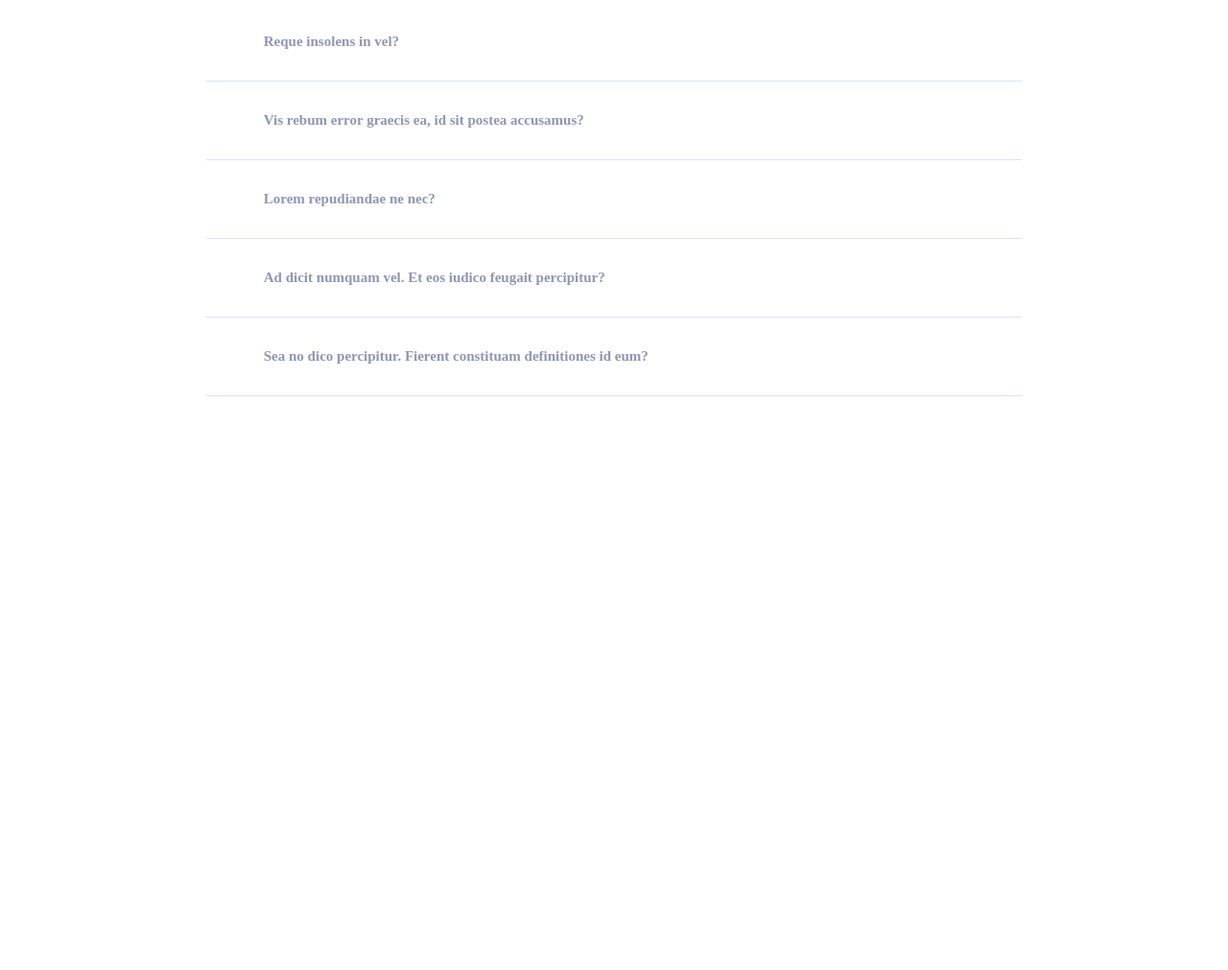
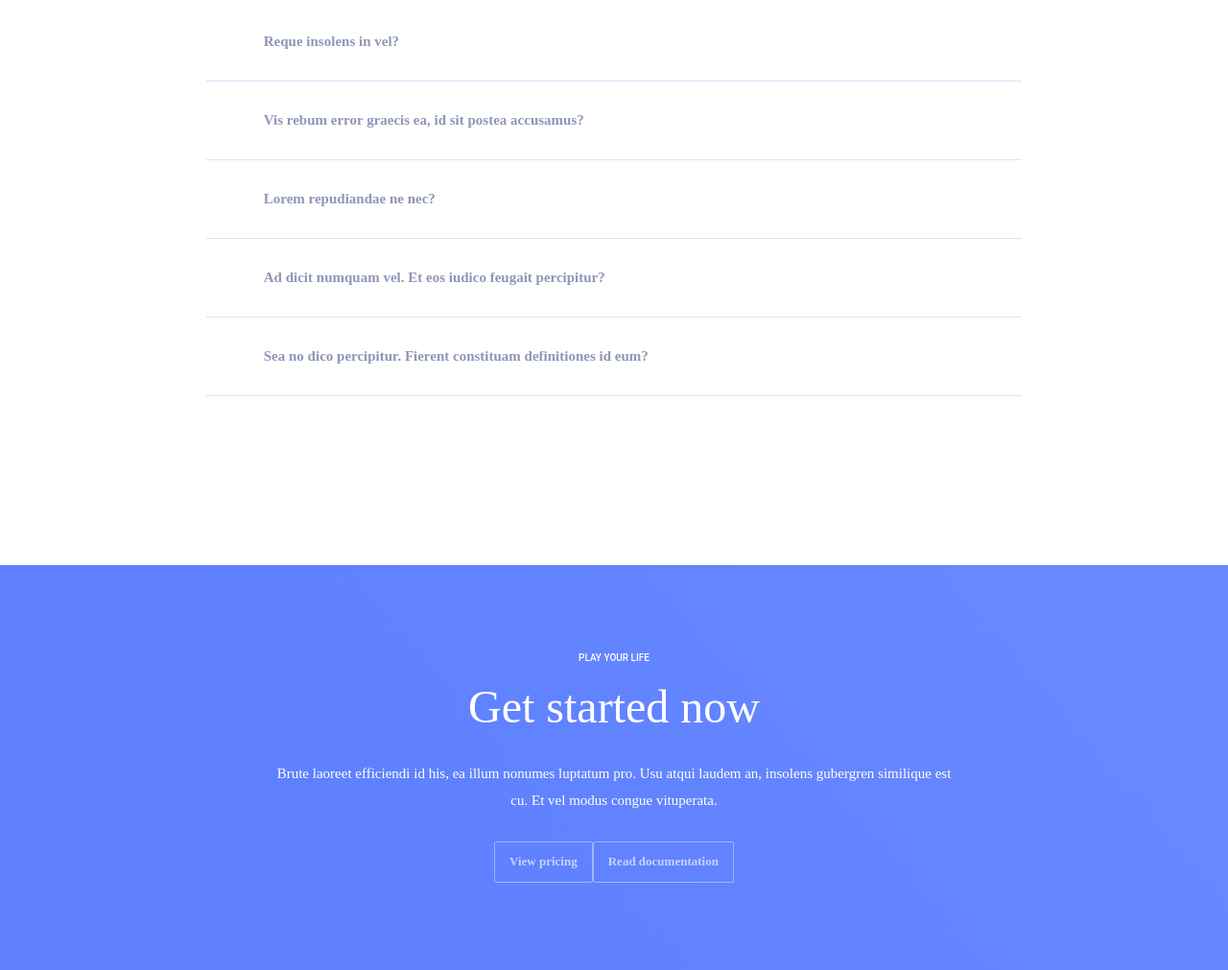
Before and after one commit to kivals/site-2, a website: page #src/index.html in a window 1280 px wide. Shown: the part 6842-7853 px from the top of the page at 96% size. Before the commit the page ends 7431 px from the top, so only its background shows below. Drawn offline with nearby package versions, Linux system fonts and the light colour scheme; files that its build step writes are made by us from their sources; a web font is replaced by a local one.

Commit message:
Get Started section finished

```diff
--- a/#src/index.html
+++ b/#src/index.html
@@ -364,6 +364,21 @@
 						</div>
 					</div>
 				</section>
+				<section class="page__get-started get-started">
+					<div class="get-started__container _container">
+						<div class="get-started__body">
+							<div class="get-started__header-text _header-text">play your life</div>
+							<h2 class="get-started__title _title">
+								Get <span>started</span> now
+							</h2>
+							<div class="get-started__text">Brute laoreet efficiendi id his, ea illum nonumes luptatum pro. Usu atqui laudem an, insolens gubergren similique est cu. Et vel modus congue vituperata.</div>
+							<div class="get-started__buttons">
+								<a href="#" class="get-started__button btn">View pricing</a>
+								<a href="#" class="get-started__button btn">Read documentation</a>
+							</div>
+						</div>
+					</div>
+				</section>
 			</main>
 			@@include('_footer.html',{})
 		</div>
--- a/#src/scss/style.scss
+++ b/#src/scss/style.scss
@@ -110,6 +110,10 @@ body {
 	}
 
 	&__faq {
+	}
+
+	&__get-started{
+		background: linear-gradient(229.32deg, #6888FF 12.77%, #5E80FF 73.11%);
 	}
 }
 //===================================================================================================================================
@@ -877,5 +881,55 @@ body {
 }
 
 //===================================================================================================================================
+.get-started {
+	@include adaptiv-value('padding-top', 91, 25, 1);
+	@include adaptiv-value('padding-bottom', 91, 25, 1);
 
+	&__body {
+		display: flex;
+		flex-direction: column;
+		align-items: center;
+
+	}
+
+	&__header-text {
+		color: #fff;
+		margin-bottom: 16/10 * 1em;
+	}
+
+	&__title {
+		color: #fff;
+		font-size: 48px;
+		@include adaptiv-value('font-size', 48, 32, 1);
+		margin-bottom: 28/48 * 1em;
+		span {
+			color: inherit;
+		}
+	}
+
+	&__text {
+		color: #fff;
+		line-height: 28/15 * 100%;
+		margin-bottom: 28/15 * 1em;
+		max-width: 712px;
+		text-align: center;
+	}
+
+	&__buttons {
+		display: flex;
+	}
+
+	&__button {
+		border: 1px solid #A0B4FF;
+		color: #C7D3FF;
+		@media (any-hover: hover) {
+			&:hover {
+				background-color: #FFF;
+				color: #565F82;
+			}
+		}
+	}
+
+}
+//===================================================================================================================================
 //</ОСНОВНОЙ БЛОК>====================================================================================================
```
